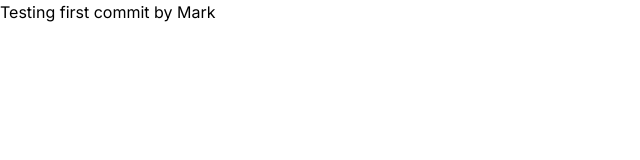
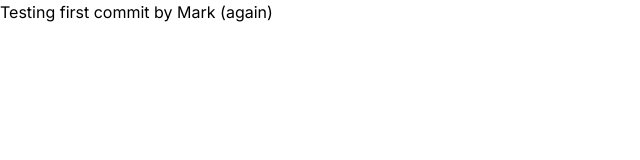
Before and after one commit to NielPatelSE12/zero_trust_project, a Next.js app in the folder zero_trust_team_project/: page / in a window 1280 px wide. Shown: the top 160 px of the page, without its empty margins (0-640 px from the left). Built offline with nearby package versions, Linux system fonts and the light colour scheme.

Commit message:
Update layout.tsx
Making simple change to text

```diff
--- a/zero_trust_team_project/app/layout.tsx
+++ b/zero_trust_team_project/app/layout.tsx
@@ -17,7 +17,7 @@ export default function RootLayout({
   return (
     <html lang="en">
       <body className={inter.className}>{children}</body>
-      <h1>Testing first commit by Mark</h1>
+      <h1>Testing first commit by Mark (again)</h1>
     </html>
   );
 }
```
